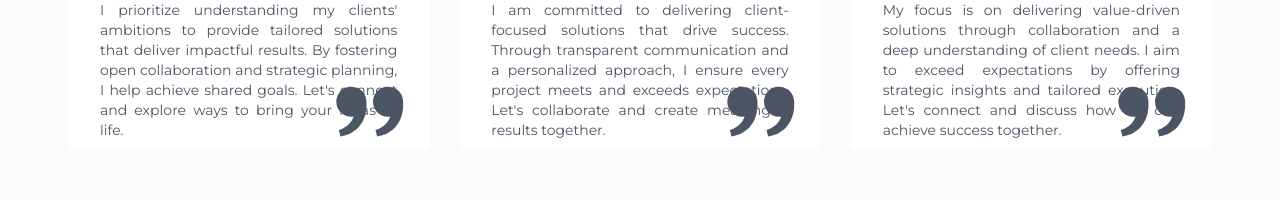
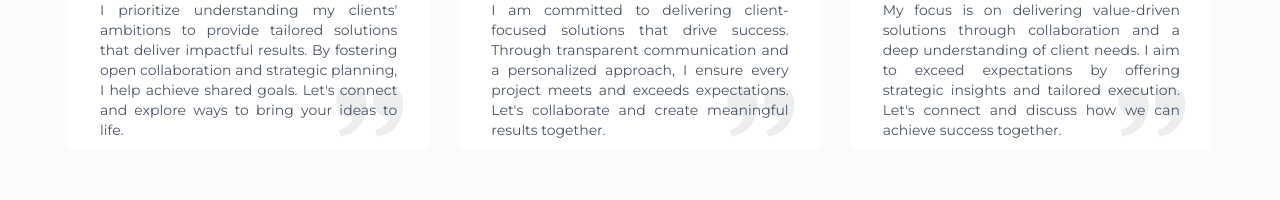
Before and after one commit to Sushil500530/Book_Reader_Clube_Client_Side, a React (Vite) app: page / in a window 1280 px wide. Shown: the part 5388-5588 px from the top of the page. Built offline with nearby package versions, Linux system fonts and the light colour scheme; no server answers; a web font is replaced by a local one.

Commit message:
add fixed arrow in testimonial card

```diff
--- a/src/pages/home/testimonials/Testimonials.jsx
+++ b/src/pages/home/testimonials/Testimonials.jsx
@@ -104,7 +104,7 @@ const Testimonials = () => {
                             className='overflow-visible z-0 '
                         >
                             <div className="w-full h-auto md:h-[380px] bg-white text-black p-3 py-4 md:px-8 rounded-md relative">
-                                <div className="flex items-center justify-start gap-2 flex-1 flex-col">
+                                <div className="flex items-center justify-start gap-2 flex-1 flex-col ">
                                     <div className="w-20 h-20 rounded-full ">
                                         <img
                                             src={testimonial?.image}
@@ -112,12 +112,12 @@ const Testimonials = () => {
                                             className="w-full h-full rounded-full border-4 border-white shadow-lg "
                                         />
                                     </div>
-                                    <div className='absolute right-5 bottom-0 text-gray-600 z-0'>
+                                    <div className='absolute right-5 bottom-0 text-gray-600/10'>
                                         <BiSolidQuoteAltRight size={80} />
                                     </div>
                                     {/* Content inside card */}
 
-                                    <div className="flex items-center justify-start flex-col text-center relative z-20">
+                                    <div className="flex items-center justify-start flex-col text-center relative">
                                         <h1 className="text-2xl font-bold text-black mb-2">
                                             {testimonial?.name}
                                         </h1>
```
